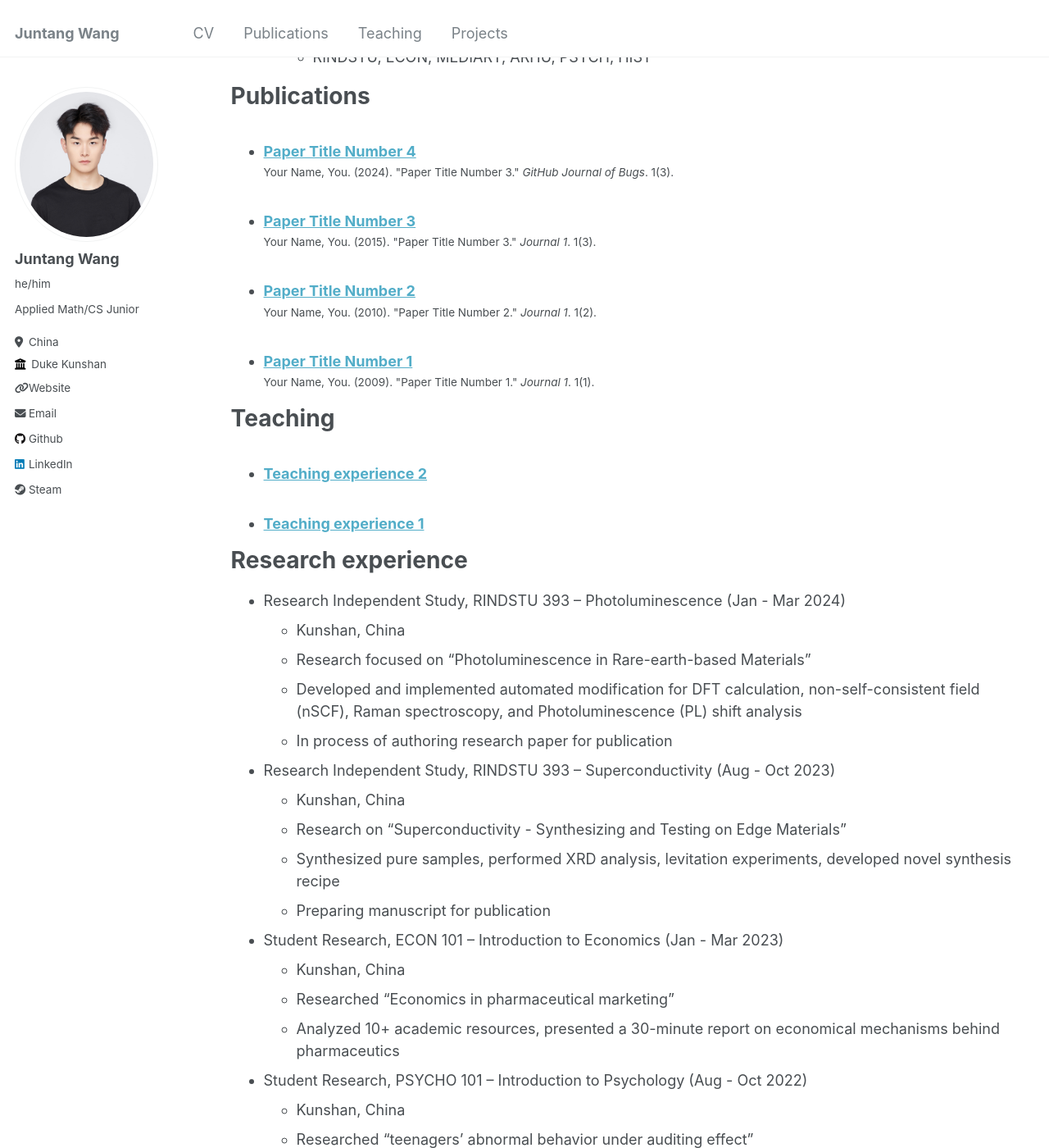
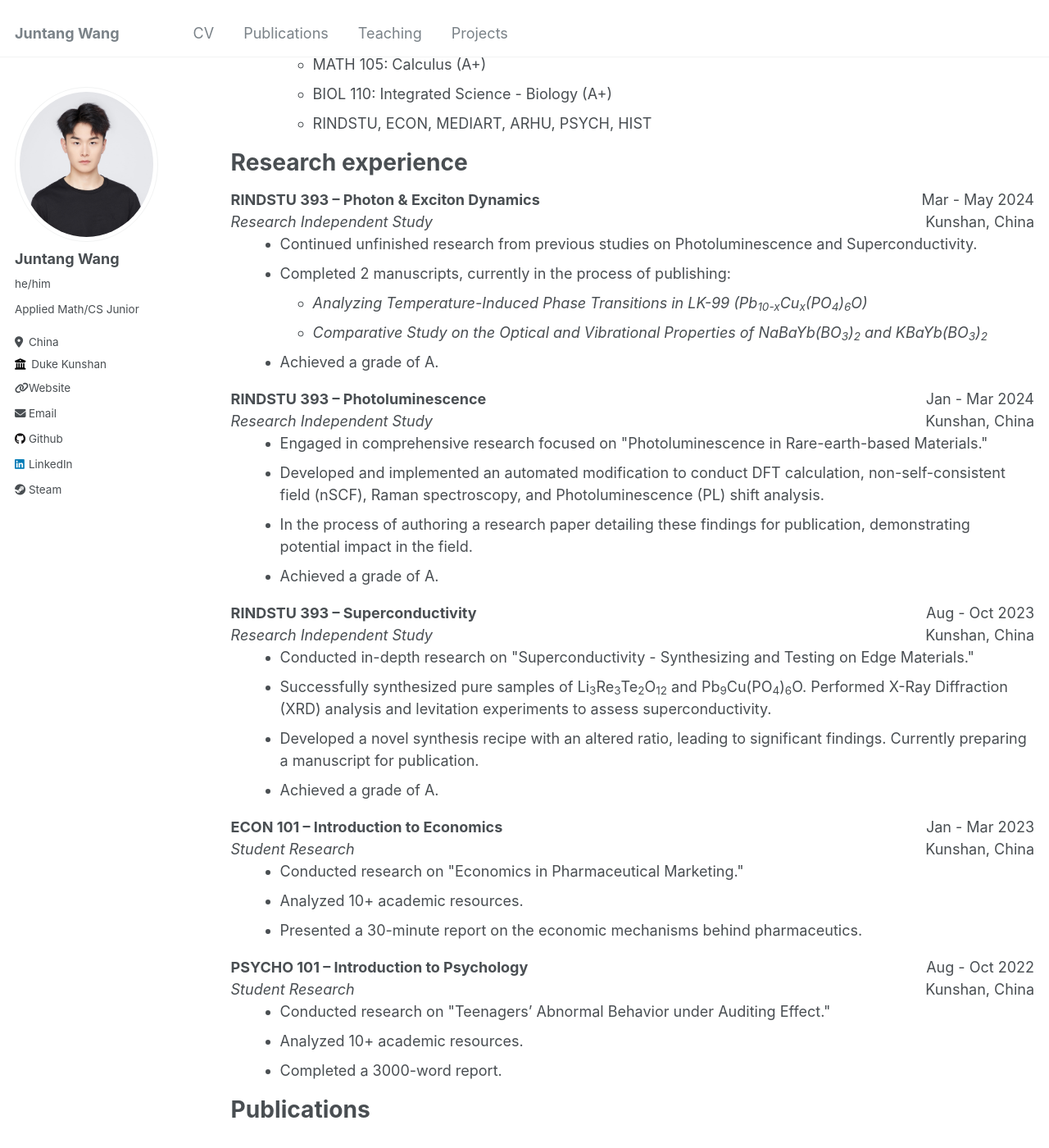
Before and after one commit to qqgjyx/qqgjyx.github.io, a Jekyll site: the page built from _pages/cv.md, in a window 1280 px wide and 1400 px high, scrolled down 617 px. Shown: the whole window at 82% size. Built offline with Jekyll 4.4.1, drawn with Linux system fonts in a browser that asks for light colours; some of the changed text lies outside the part shown.

Commit message:
Updated cv.md Updated about.md

```diff
--- a/_pages/cv.md
+++ b/_pages/cv.md
@@ -8,6 +8,19 @@ redirect_from:
 ---
 
 {% include base_path %}
+
+<div style="display: flex; justify-content: space-between; align-items: center;">
+  <div>
+    <strong>Email:</strong> <a href="mailto:jw853@duke.edu" target="_blank">jw853@duke.edu</a><br>
+    <strong>Phone (China):</strong> <a href="tel:+8613706267747" target="_blank">+86 13706267747</a><br>
+    <strong>Phone (US):</strong> <a href="tel:+19192014521" target="_blank">+1 919-201-4521</a>
+  </div>
+  <div>
+    <strong>Website:</strong> <a href="http://qqgjyx.com" target="_blank">qqgjyx.com</a><br>
+    <strong>LinkedIn:</strong> <a href="http://linkedin.com/in/q9gjyx" target="_blank">linkedin.com/in/q9gjyx</a><br>
+    <strong>GitHub:</strong> <a href="http://github.com/qqgjyx" target="_blank">github.com/qqgjyx</a>
+  </div>
+</div>
 
 Education
 ======
@@ -46,6 +59,103 @@ Education
   </ul>
 </div>
 
+Research experience
+======
+<div style="display: flex; justify-content: space-between;">
+  <div>
+    <strong>RINDSTU 393 – Photon & Exciton Dynamics</strong><br>
+    <em>Research Independent Study</em>
+  </div>
+  <div style="text-align: right;">
+    Mar - May 2024<br>
+    Kunshan, China
+  </div>
+</div>
+<div style="padding-left: 20px;">
+  <ul style="margin-top: 0;">
+    <li>Continued unfinished research from previous studies on Photoluminescence and Superconductivity.</li>
+    <li>Completed 2 manuscripts, currently in the process of publishing:
+      <ul>
+        <li><em>Analyzing Temperature-Induced Phase Transitions in LK-99 (Pb<sub>10-x</sub>Cu<sub>x</sub>(PO<sub>4</sub>)<sub>6</sub>O)</em></li>
+        <li><em>Comparative Study on the Optical and Vibrational Properties of NaBaYb(BO<sub>3</sub>)<sub>2</sub> and KBaYb(BO<sub>3</sub>)<sub>2</sub></em></li>
+      </ul>
+    </li>
+    <li>Achieved a grade of A.</li>
+  </ul>
+</div>
+<div style="display: flex; justify-content: space-between;">
+  <div>
+    <strong>RINDSTU 393 – Photoluminescence</strong><br>
+    <em>Research Independent Study</em>
+  </div>
+  <div style="text-align: right;">
+    Jan - Mar 2024<br>
+    Kunshan, China
+  </div>
+</div>
+<div style="padding-left: 20px;">
+  <ul style="margin-top: 0;">
+    <li>Engaged in comprehensive research focused on "Photoluminescence in Rare-earth-based Materials."</li>
+    <li>Developed and implemented an automated modification to conduct DFT calculation, non-self-consistent field (nSCF), Raman spectroscopy, and Photoluminescence (PL) shift analysis.</li>
+    <li>In the process of authoring a research paper detailing these findings for publication, demonstrating potential impact in the field.</li>
+    <li>Achieved a grade of A.</li>
+  </ul>
+</div>
+
+<div style="display: flex; justify-content: space-between;">
+  <div>
+    <strong>RINDSTU 393 – Superconductivity</strong><br>
+    <em>Research Independent Study</em>
+  </div>
+  <div style="text-align: right;">
+    Aug - Oct 2023<br>
+    Kunshan, China
+  </div>
+</div>
+<div style="padding-left: 20px;">
+  <ul style="margin-top: 0;">
+    <li>Conducted in-depth research on "Superconductivity - Synthesizing and Testing on Edge Materials."</li>
+    <li>Successfully synthesized pure samples of Li<sub>3</sub>Re<sub>3</sub>Te<sub>2</sub>O<sub>12</sub> and Pb<sub>9</sub>Cu(PO<sub>4</sub>)<sub>6</sub>O. Performed X-Ray Diffraction (XRD) analysis and levitation experiments to assess superconductivity.</li>
+    <li>Developed a novel synthesis recipe with an altered ratio, leading to significant findings. Currently preparing a manuscript for publication.</li>
+    <li>Achieved a grade of A.</li>
+  </ul>
+</div>
+
+<div style="display: flex; justify-content: space-between;">
+  <div>
+    <strong>ECON 101 – Introduction to Economics</strong><br>
+    <em>Student Research</em>
+  </div>
+  <div style="text-align: right;">
+    Jan - Mar 2023<br>
+    Kunshan, China
+  </div>
+</div>
+<div style="padding-left: 20px;">
+  <ul style="margin-top: 0;">
+    <li>Conducted research on "Economics in Pharmaceutical Marketing."</li>
+    <li>Analyzed 10+ academic resources.</li>
+    <li>Presented a 30-minute report on the economic mechanisms behind pharmaceutics.</li>
+  </ul>
+</div>
+
+<div style="display: flex; justify-content: space-between;">
+  <div>
+    <strong>PSYCHO 101 – Introduction to Psychology</strong><br>
+    <em>Student Research</em>
+  </div>
+  <div style="text-align: right;">
+    Aug - Oct 2022<br>
+    Kunshan, China
+  </div>
+</div>
+<div style="padding-left: 20px;">
+  <ul style="margin-top: 0;">
+    <li>Conducted research on "Teenagers’ Abnormal Behavior under Auditing Effect."</li>
+    <li>Analyzed 10+ academic resources.</li>
+    <li>Completed a 3000-word report.</li>
+  </ul>
+</div>
 
 
 Publications
@@ -59,30 +169,6 @@ Teaching
   <ul>{% for post in site.teaching reversed %}
     {% include archive-single-cv.html %}
   {% endfor %}</ul>
-
-Research experience
-======
-* Research Independent Study, RINDSTU 393 – Photoluminescence (Jan - Mar 2024)
-  * Kunshan, China
-  * Research focused on "Photoluminescence in Rare-earth-based Materials"
-  * Developed and implemented automated modification for DFT calculation, non-self-consistent field (nSCF), Raman spectroscopy, and Photoluminescence (PL) shift analysis
-  * In process of authoring research paper for publication
-
-* Research Independent Study, RINDSTU 393 – Superconductivity (Aug - Oct 2023)
-  * Kunshan, China
-  * Research on "Superconductivity - Synthesizing and Testing on Edge Materials"
-  * Synthesized pure samples, performed XRD analysis, levitation experiments, developed novel synthesis recipe
-  * Preparing manuscript for publication
-
-* Student Research, ECON 101 – Introduction to Economics (Jan - Mar 2023)
-  * Kunshan, China
-  * Researched “Economics in pharmaceutical marketing”
-  * Analyzed 10+ academic resources, presented a 30-minute report on economical mechanisms behind pharmaceutics
-
-* Student Research, PSYCHO 101 – Introduction to Psychology (Aug - Oct 2022)
-  * Kunshan, China
-  * Researched “teenagers’ abnormal behavior under auditing effect”
-  * Analyzed 10+ academic resources, completed a 3000-word report
 
 Work experience
 ======
```
Also changed, not shown: _pages/about.md (+11 -3 lines).
